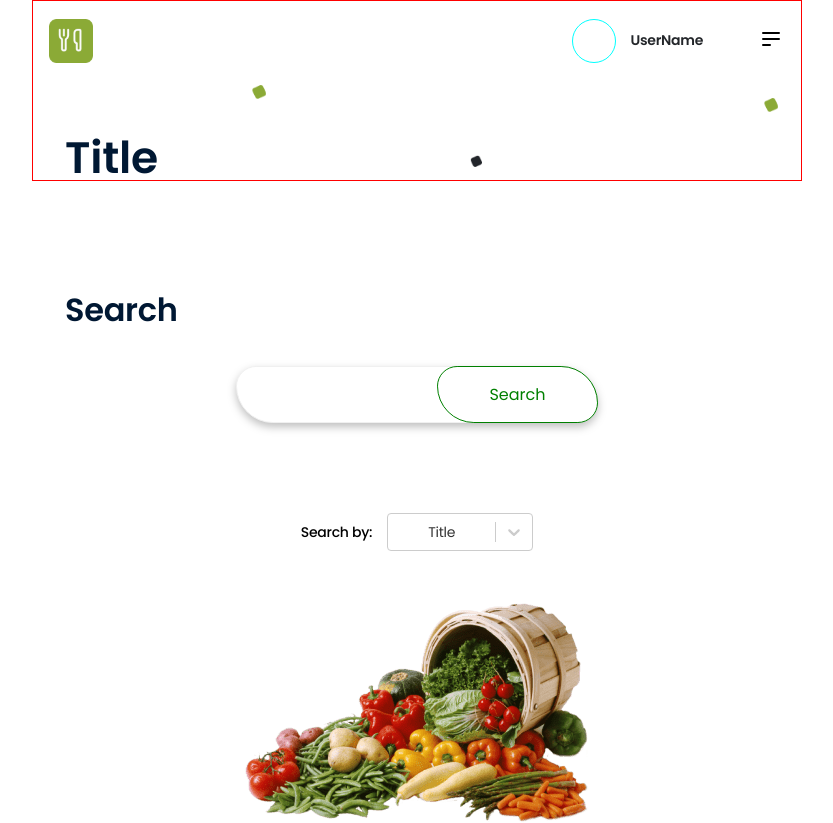
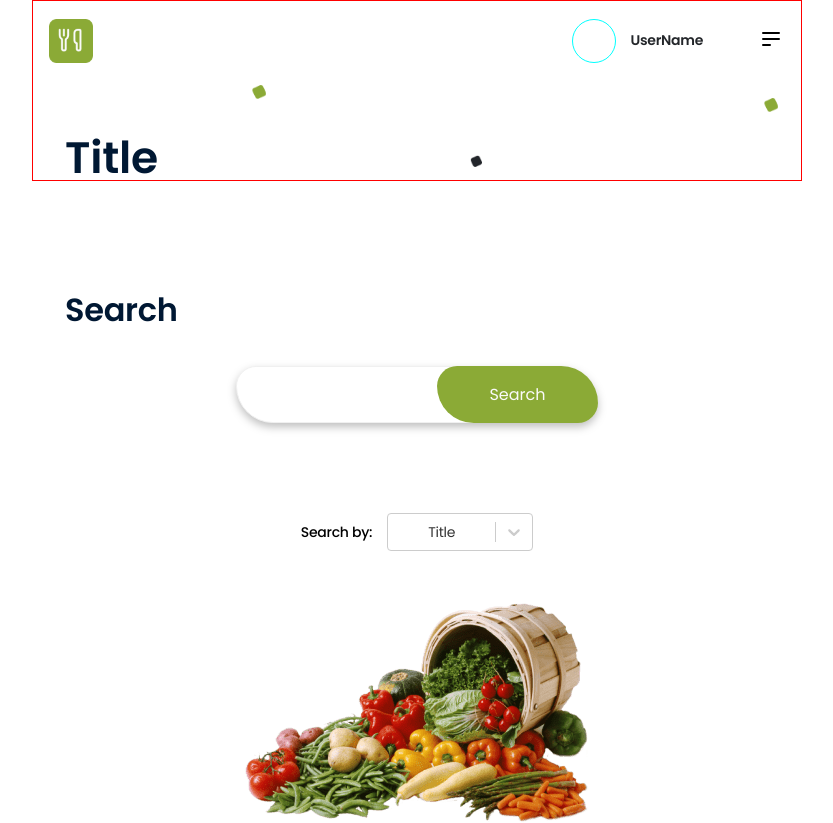
Before and after one commit to BondarViktoriia/so-yummy-front, a React (Create React App) app: page /so-yummy-front/search in a window 1280 px wide. Shown: the top 823 px of the page, without its empty margins (223-1056 px from the left). Built offline with nearby package versions, Linux system fonts and the light colour scheme.

Commit message:
Search commit 5th
Search commit 5th

```diff
--- a/src/components/Search/RecipeItem.js
+++ b/src/components/Search/RecipeItem.js
@@ -7,7 +7,6 @@ import {
   ImgWrapper,
   TitleWrapper,
 } from './RecipeItem.styled';
-
 
 export const RecipeItem = ({ title, preview, id }) => {
   const location = useLocation();
@@ -22,6 +21,5 @@ export const RecipeItem = ({ title, preview, id }) => {
         </ImgWrapper>
       </LinkItem>
     </ListItem>
-
   );
 };
--- a/src/components/Search/SearchInput.js
+++ b/src/components/Search/SearchInput.js
@@ -1,9 +1,7 @@
 import { useFormik } from 'formik';
 import * as Yup from 'yup';
 import { SelectComponent } from './Select';
-
 import { Input, Button, InputWrapper, Form, InputWrapperBlock } from './SearchInput.styled';
-
 
 export const SearchInput = ({ submitSearch }) => {
   const options = [
@@ -25,7 +23,6 @@ export const SearchInput = ({ submitSearch }) => {
   });
   return (
     <Form onSubmit={formik.handleSubmit} position="relative">
-
       <InputWrapperBlock>
         <InputWrapper>
           <Input
@@ -39,7 +36,6 @@ export const SearchInput = ({ submitSearch }) => {
           <Button type="submit">Search</Button>
         </InputWrapper>
       </InputWrapperBlock>
-
       <SelectComponent
         options={options}
         value={formik.values.options}
--- a/src/components/Search/SearchInput.styled.js
+++ b/src/components/Search/SearchInput.styled.js
@@ -14,9 +14,7 @@ export const Form = styled.form`
 export const Input = styled.input`
   padding-left: 32px;
   padding-right: 120px;
-
   margin-bottom: 50px;
-
   width: 295px;
   height: 53px;
   border: 1px solid #f0f0f0;
@@ -25,7 +23,6 @@ export const Input = styled.input`
   font-style: normal;
   font-weight: 400;
   font-size: 12px;
-
   line-height: 1.5;
   filter: drop-shadow(0px 4px 4px rgba(0, 0, 0, 0.25));
   outline: none;
@@ -46,16 +43,11 @@ export const Input = styled.input`
     font-size: 16px;
     margin-bottom: 28px;
   }
-
-  line-height: 18px;
-  filter: drop-shadow(0px 4px 4px rgba(0, 0, 0, 0.25));
-
 `;
 
 export const Button = styled.button`
   width: 113px;
   height: 53px;
-
   font-family: 'Poppins';
   font-style: normal;
   font-weight: 400;
@@ -80,22 +72,12 @@ export const Button = styled.button`
     height: 70px;
     font-size: 16px;
   }
-
-  background-color: transparent;
-  color: green;
-  border-radius: 24px 44px;
-  border: 1px solid green;
-  position: absolute;
-  top: 0;
-  right: 0;
-
 `;
 
 export const InputWrapper = styled.div`
   display: inline-block;
   position: relative;
 `;
-
 
 export const InputWrapperBlock = styled.div`
   display: flex;
--- a/src/components/Search/SearchList.js
+++ b/src/components/Search/SearchList.js
@@ -1,18 +1,17 @@
 import { RecipeItem } from './RecipeItem';
-
+import {List} from './SearchList.styled'
 
 export const SearchList = ({ isLoading, results }) => {
   return (
-    <ul>
-      {results.map(({ description, _id, preview }) => (
+    <List>
+      {results.map(({ title, _id, preview }) => (
         <RecipeItem
           key={_id}
           id={_id}
-          description={description}
+          title={title}
           preview={preview}
         />
       ))}
-    </ul>
-
+    </List>
   );
 };
--- a/src/components/Search/Select.js
+++ b/src/components/Search/Select.js
@@ -1,6 +1,4 @@
-
 import { SelectStyled, SelectWrapper, Label } from './Select.styled';
-
 
 export const SelectComponent = ({ onChange, options, value }) => {
   const defaultValue = (options, value) => {
@@ -8,10 +6,8 @@ export const SelectComponent = ({ onChange, options, value }) => {
   };
 
   return (
-
     <SelectWrapper>
       <Label htmlFor="select">Search by:</Label>
-
       <SelectStyled
         id="select"
         value={defaultValue(options, value)}
--- a/src/components/Search/Select.styled.js
+++ b/src/components/Search/Select.styled.js
@@ -2,7 +2,6 @@ import styled from 'styled-components';
 import Select from 'react-select';
 
 export const SelectStyled = styled(Select)`
-
   width: 146px;
   margin-left: 15px;
   font-family: 'Poppins';
--- a/src/pages/SearchPage.js
+++ b/src/pages/SearchPage.js
@@ -4,7 +4,6 @@ import React, { useEffect, useState } from 'react';
 import { getSearchRecipe } from '../services/api/ApiSearchRecipes';
 import { SearchInput } from '../components/Search/SearchInput';
 import { SearchList } from '../components/Search/SearchList';
-
 import { SearchWrapper, Title, PictureSearch, LookingP } from './SearchPage.styled';
 import searchMob1x from '../image/search-page/search-mobile-1x.png';
 import searchMob2x from '../image/search-page/search-mobile-2x.png';
@@ -12,7 +11,6 @@ import searchTablet1x from '../image/search-page/search-tablet-1x.png';
 import searchTablet2x from '../image/search-page/search-tablet-2x.png';
 import searchDesktop1x from '../image/search-page/search-dekstop-1x.png';
 import searchDesktop2x from '../image/search-page/search-desktop-2x.png';
-
 
 const SearchPage = () => {
   // const location = useLocation();
@@ -29,7 +27,6 @@ const SearchPage = () => {
   };
 
   console.log(isLoading);
-
 
   // const incrementPage = () => {
   //   setSearchParams({ options: options, query: query, page: Number(page) + 1 });
@@ -60,7 +57,6 @@ const SearchPage = () => {
       <SearchWrapper>
         <Title>Search</Title>
         <SearchInput submitSearch={submitSearch} />
-
         {results.length > 0 && <SearchList results={results} />}
         {results.length === 0 && (
           <PictureSearch>
@@ -81,7 +77,6 @@ const SearchPage = () => {
         )}
         {results.length === 0 && <LookingP>Looking for something else</LookingP>}
       </SearchWrapper>
-
     </main>
   );
 };
--- a/src/pages/SearchPage.styled.js
+++ b/src/pages/SearchPage.styled.js
@@ -1,5 +1,4 @@
 import styled from 'styled-components';
-
 
 export const SearchWrapper = styled.div`
   width: 375px;
```
Also changed, not shown: src/components/Search/RecipeItem.styled.js (line endings or trailing spaces).
